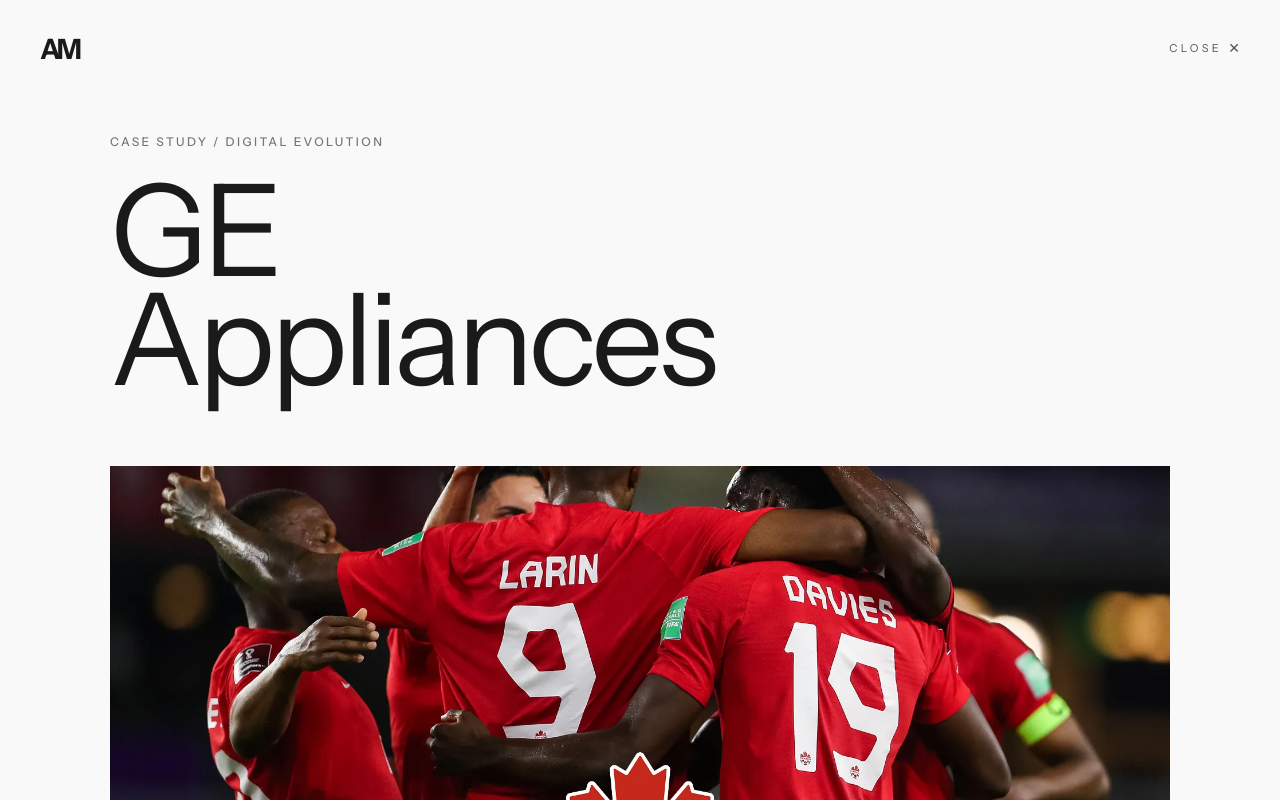
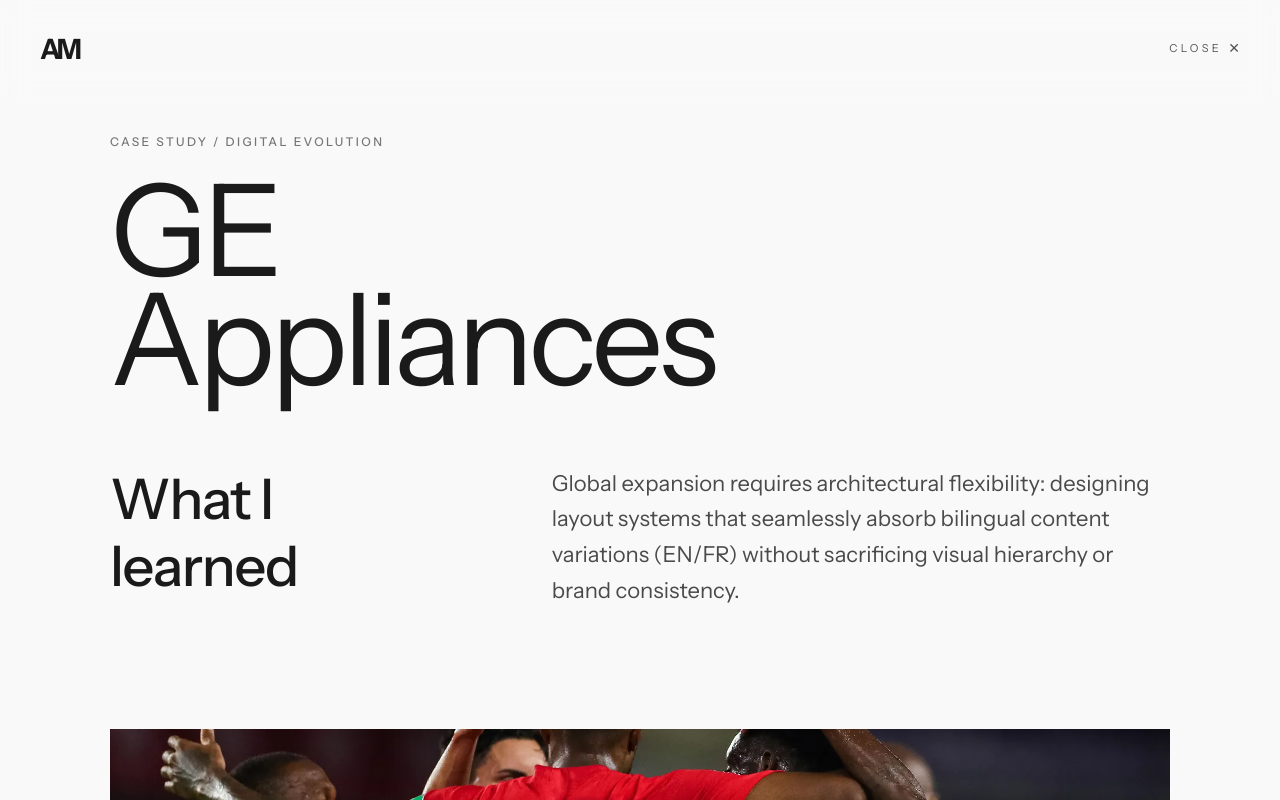
Before and after one commit to dizsel74/am-portfolio-2026, a React (Vite) app: page /work/ge in a window 1280 px wide. Shown: the top 800 px of the page. Built offline with nearby package versions, Linux system fonts and the light colour scheme.

Commit message:
Adding What I Learned to GE

```diff
--- a/src/components/GEProject.jsx
+++ b/src/components/GEProject.jsx
@@ -25,11 +25,10 @@ const GEProject = () => {
   return (
     <div className="bg-[#F9F9F9] pt-32 font-instrument selection:bg-black selection:text-white relative">
       {/* NAV*/}
-        <ProjectNav/>
+      <ProjectNav />
       {/* BOTÓN FLOTANTE */}
       <button
-        className={`fixed right-8 bottom-12 z-50 bg-black text-white px-6 py-3 rounded-full text-[10px] uppercase tracking-[0.2em] transition-all duration-500 transform ${
-          showFloatingBtn ? 'translate-y-0 opacity-100' : 'translate-y-20 opacity-0 pointer-events-none'
+        className={`fixed right-8 bottom-12 z-50 bg-black text-white px-6 py-3 rounded-full text-[10px] uppercase tracking-[0.2em] transition-all duration-500 transform ${showFloatingBtn ? 'translate-y-0 opacity-100' : 'translate-y-20 opacity-0 pointer-events-none'
           }`}
       >
         Contact Me
@@ -46,6 +45,27 @@ const GEProject = () => {
               GE <br /> Appliances
             </h1>
           </div>
+          {/* WHAT I LEARNED SECTION */}
+          <div className="col-span-12 mb-16 lg:mb-24">
+            <div className="grid grid-cols-1 lg:grid-cols-12 items-start">
+
+              {/* Columna Izquierda: Título */}
+              <div className="col-span-12 lg:col-span-4 mb-8 lg:mb-0">
+                <h3 className="text-[56px] font-medium leading-[1.2] tracking-tight text-[#1a1a1a]">
+                  What I learned
+                </h3>
+              </div>
+
+              {/* Columna Derecha: Párrafo */}
+              <div className="col-span-12 lg:col-start-6 lg:col-span-7">
+                <p className="text-[clamp(18px,2vw,22px)] leading-relaxed text-[#4A4A4A] font-normal">
+                  Global expansion requires architectural flexibility: designing layout systems that seamlessly absorb bilingual content variations (EN/FR) without sacrificing visual hierarchy or brand consistency.
+                </p>
+              </div>
+
+            </div>
+          </div>
+
           <div className="col-span-12">
             <div className="aspect-[16/7] bg-[#F5F5F5] overflow-hidden group">
               <img
@@ -82,7 +102,7 @@ const GEProject = () => {
               {['Legacy Visual Debt', 'Inconsistent Brand Voice', 'Complex Navigation Patterns'].map((point, i) => (
                 <div key={i} className="group py-6 flex items-center cursor-default border-t border-[#F0F0F0] last:border-b">
                   <h4 className="text-[14px] uppercase leading-none tracking-[0.1em] text-[#1a1a1a] transition-all duration-500 ease-out group-hover:translate-x-3 group-hover:text-[#767676]">
-                    <span className="text-[#888888] mr-2">0{i+1} /</span>{point}
+                    <span className="text-[#888888] mr-2">0{i + 1} /</span>{point}
                   </h4>
                 </div>
               ))}
```
Lines whose indentation alone changed are shown as unchanged.
